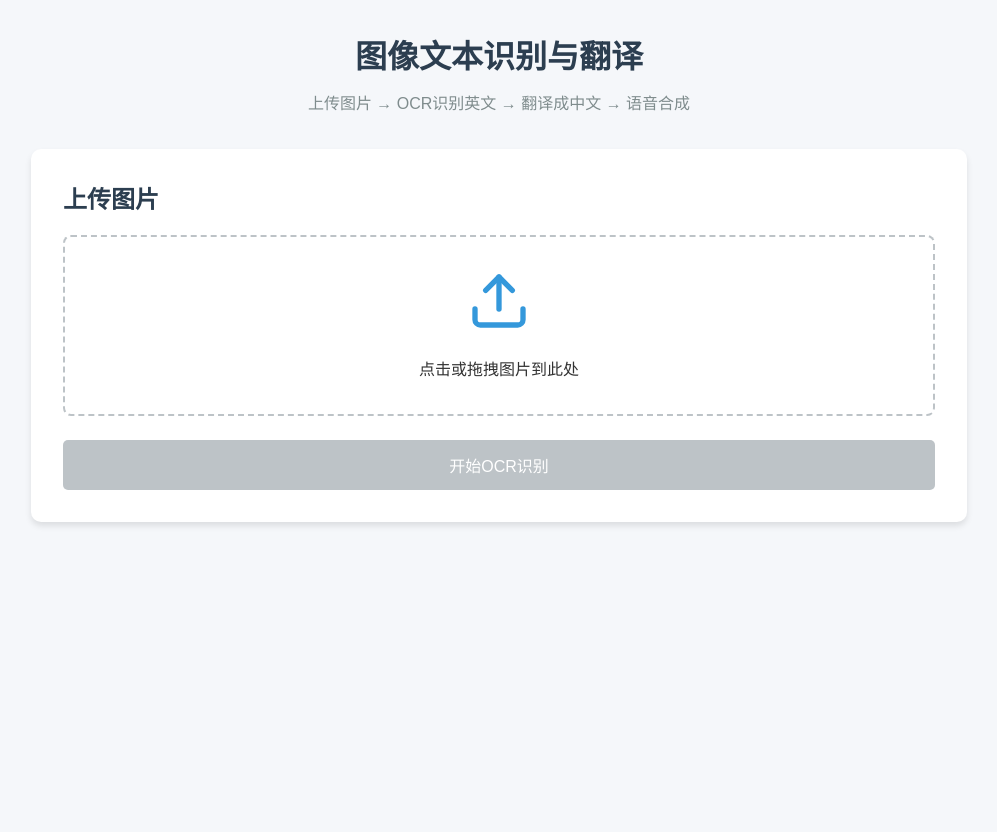
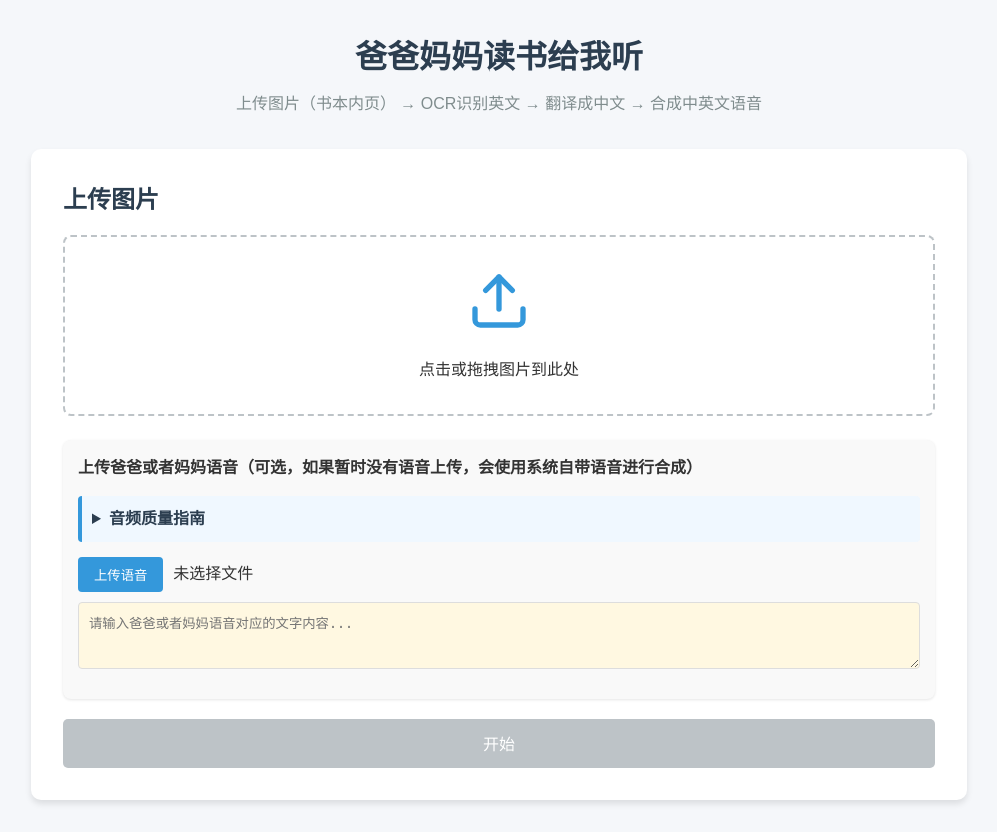
Before and after one commit to yishi/mom_reads_2_me, a Flask app: page / in a window 1280 px wide. Shown: the whole page, without its empty margins (141-1138 px from the left). Before the commit the page ends 526 px from the top, so only its background shows below. Run offline with Flask 3, Linux system fonts and the light colour scheme.

Commit message:
改进功能：1.修改音频文件命名格式为图片名称+语言；2.优化UI布局，移动参考语音上传区域

```diff
--- a/app.py
+++ b/app.py
@@ -28,6 +28,8 @@ os.makedirs(AUDIO_FOLDER, exist_ok=True)
 OCR_API_URL = "https://api.ap.siliconflow.com/v1/chat/completions"  # 请替换为实际的OCR API端点
 TRANSLATE_API_URL = "https://api.ap.siliconflow.com/v1/chat/completions"  # 请替换为实际的翻译API端点
 TTS_API_URL = "https://api.ap.siliconflow.com/v1/audio/speech"  # 请替换为实际的TTS API端点
+UPLOAD_VOICE_API_URL = "https://api.ap.siliconflow.com/v1/uploads/audio/voice"
+
 
 @app.route('/')
 def index():
@@ -100,7 +102,7 @@ def translate():
 
     text = data['text']
     # 获取自定义提示词，如果没有则使用默认值
-    prompt = data.get('prompt', "你是一个专业的英译中翻译助手，请将用户提供的英文文本翻译成儿童科普漫画风格的中文。只返回翻译结果，不要添加任何解释或原文。")
+    prompt = data.get('prompt', "翻译成儿童科普漫画风格的中文。只返回翻译结果，不要添加任何解释或原文。")
 
     # 调用SiliconFlow翻译API
     headers = {
@@ -143,6 +145,9 @@ def tts():
     text = data['text']
     lang = data['lang']
 
+    # 获取原始文件名，如果没有提供则使用UUID
+    original_filename = data.get('original_filename', str(uuid.uuid4()))
+
     # 检查是否有用户上传的语音URI
     if 'voice_uri' in data and data['voice_uri']:
         voice = data['voice_uri']
@@ -174,8 +179,9 @@ def tts():
         # 检查响应类型
         content_type = response.headers.get('Content-Type', '')
 
-        # 保存音频文件
-        filename = f"{lang}_{uuid.uuid4()}.mp3"
+        # 根据语言设置文件名
+        lang_text = "英文" if lang == 'en' else "中文"
+        filename = f"{original_filename}_{lang_text}.mp3"
         filepath = os.path.join(AUDIO_FOLDER, filename)
 
         if 'application/json' in content_type:
@@ -250,7 +256,7 @@ def upload_voice():
 
         # 发送请求到SiliconFlow上传语音API
         response = requests.post(
-            "https://api.ap.siliconflow.com/v1/uploads/audio/voice",
+            UPLOAD_VOICE_API_URL,
             headers=headers,
             files=files,
             data=data
--- a/static/css/style.css
+++ b/static/css/style.css
@@ -744,3 +744,25 @@ textarea:not([readonly]) {
     border-radius: 4px;
     resize: vertical;
 }
+/* 添加到文件末尾 */
+.voice-quality-guide-details {
+    margin: 15px 0;
+    background-color: #f0f8ff;
+    border-left: 4px solid #3498db;
+    border-radius: 4px;
+    padding: 5px 10px;
+}
+
+.voice-quality-guide-details summary {
+    cursor: pointer;
+    font-weight: bold;
+    color: #2c3e50;
+    padding: 5px 0;
+}
+
+.voice-quality-guide-details .voice-quality-guide {
+    margin: 10px 0;
+    padding: 0;
+    background-color: transparent;
+    border-left: none;
+}
--- a/static/js/main.js
+++ b/static/js/main.js
@@ -625,7 +625,11 @@ document.addEventListener('DOMContentLoaded', function() {
     async function generateAudio(lang, text) {
         try {
             // 准备请求数据
-            let requestData = { text, lang };
+            let requestData = {
+                text,
+                lang,
+                original_filename: originalFileName // 添加原始文件名
+            };
 
             // 如果有用户上传的语音，添加到请求中
             if (userVoiceFile && voiceText.value.trim()) {
--- a/templates/index.html
+++ b/templates/index.html
@@ -11,8 +11,8 @@
 <body>
     <div class="container">
         <header>
-            <h1>图像文本识别与翻译</h1>
-            <p>上传图片 → OCR识别英文 → 翻译成中文 → 语音合成</p>
+            <h1>爸爸妈妈读书给我听</h1>
+            <p>上传图片（书本内页） → OCR识别英文 → 翻译成中文 → 合成中英文语音</p>
         </header>
 
         <main>
@@ -29,7 +29,39 @@
                         <button class="remove-btn" id="removeBtn">移除</button>
                     </div>
                 </div>
-                <button class="process-btn" id="processBtn" disabled>开始OCR识别</button>
+
+                <!-- 移动参考语音上传部分到这里 -->
+                <div class="voice-upload-container">
+                    <h4>上传爸爸或者妈妈语音（可选，如果暂时没有语音上传，会使用系统自带语音进行合成）</h4>
+                    <details class="voice-quality-guide-details">
+                        <summary>音频质量指南</summary>
+                        <div class="voice-quality-guide">
+                            <ul>
+                                <li>仅限单一说话人</li>
+                                <li>吐字清晰、稳定的音量、音调和情绪</li>
+                                <li>简短的停顿（建议0.5秒）</li>
+                                <li>理想情况：无背景噪音、专业录音质量、无房间回声</li>
+                                <li>建议时间8～10s左右</li>
+                                <li>支持格式：mp3, wav, pcm, opus</li>
+                            </ul>
+                        </div>
+                    </details>
+                    <div class="voice-upload-area">
+                        <input type="file" id="voiceInput" accept="audio/mp3,audio/wav,audio/pcm,audio/opus" hidden>
+                        <button class="upload-voice-btn" id="uploadVoiceBtn">上传语音</button>
+                        <span id="voiceFileName">未选择文件</span>
+                        <button class="remove-voice-btn" id="removeVoiceBtn" hidden>移除</button>
+                    </div>
+                    <div class="voice-preview" id="voicePreview" hidden>
+                        <audio controls id="voicePreviewAudio" class="audio-player"></audio>
+                    </div>
+                    <div class="voice-text-container">
+                        <textarea id="voiceText" placeholder="请输入爸爸或者妈妈语音对应的文字内容..." rows="3"></textarea>
+                        <!-- <button class="confirm-btn" id="regenerateAudioBtn">确认并重新生成语音</button> -->
+                    </div>
+                </div>
+
+                <button class="process-btn" id="processBtn" disabled>开始</button>
 
                 <!-- 流程图部分 -->
                 <div class="process-flow" id="processFlow" hidden>
@@ -76,7 +108,7 @@
                         <h3>步骤2: 翻译结果</h3>
                         <div class="text-box">
                             <label for="promptInput">翻译提示词：</label>
-                            <textarea id="promptInput" placeholder="自定义翻译风格的提示词..." rows="3">你是一个专业的英译中翻译助手，请将用户提供的英文文本翻译成儿童科普漫画风格的中文。只返回翻译结果，不要添加任何解释或原文。</textarea>
+                            <textarea id="promptInput" placeholder="自定义翻译风格的提示词..." rows="3">翻译成儿童科普漫画风格的中文。只返回翻译结果，不要添加任何解释或原文。</textarea>
                             <div class="prompt-buttons">
                                 <button class="edit-btn" id="editPromptBtn">编辑</button>
                                 <button class="confirm-btn" id="retranslateBtn">确认并重新翻译</button>
@@ -95,35 +127,6 @@
 
                 <div class="step-container" id="audioStep">
                     <h3>步骤3: 语音合成</h3>
-
-                    <!-- 添加用户语音上传部分 -->
-                    <div class="voice-upload-container">
-                        <h4>上传参考语音（可选）</h4>
-                        <div class="voice-upload-area">
-                            <input type="file" id="voiceInput" accept="audio/mp3,audio/wav,audio/pcm,audio/opus" hidden>
-                            <button class="upload-voice-btn" id="uploadVoiceBtn">上传语音</button>
-                            <span id="voiceFileName">未选择文件</span>
-                            <button class="remove-voice-btn" id="removeVoiceBtn" hidden>移除</button>
-                        </div>
-                        <div class="voice-preview" id="voicePreview" hidden>
-                            <audio controls id="voicePreviewAudio" class="audio-player"></audio>
-                        </div>
-                        <div class="voice-quality-guide">
-                            <h5>音频质量指南：</h5>
-                            <ul>
-                                <li>仅限单一说话人</li>
-                                <li>吐字清晰、稳定的音量、音调和情绪</li>
-                                <li>简短的停顿（建议0.5秒）</li>
-                                <li>理想情况：无背景噪音、专业录音质量、无房间回声</li>
-                                <li>建议时间8～10s左右</li>
-                                <li>支持格式：mp3, wav, pcm, opus</li>
-                            </ul>
-                        </div>
-                        <div class="voice-text-container">
-                            <textarea id="voiceText" placeholder="请输入参考语音的文字内容..." rows="3"></textarea>
-                            <button class="confirm-btn" id="regenerateAudioBtn">确认并重新生成语音</button>
-                        </div>
-                    </div>
 
                     <div class="audio-container">
                         <div class="audio-item">
```
